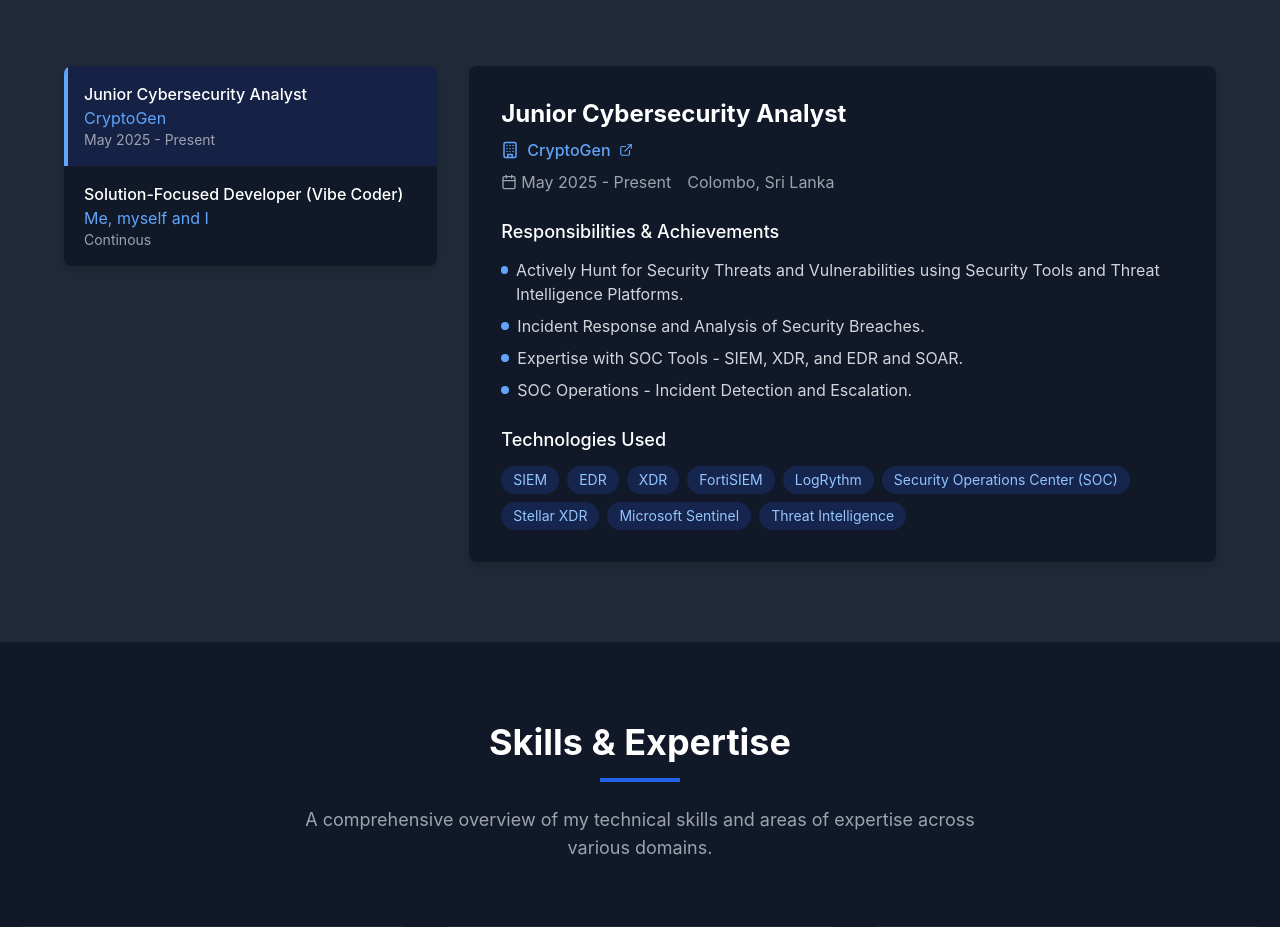
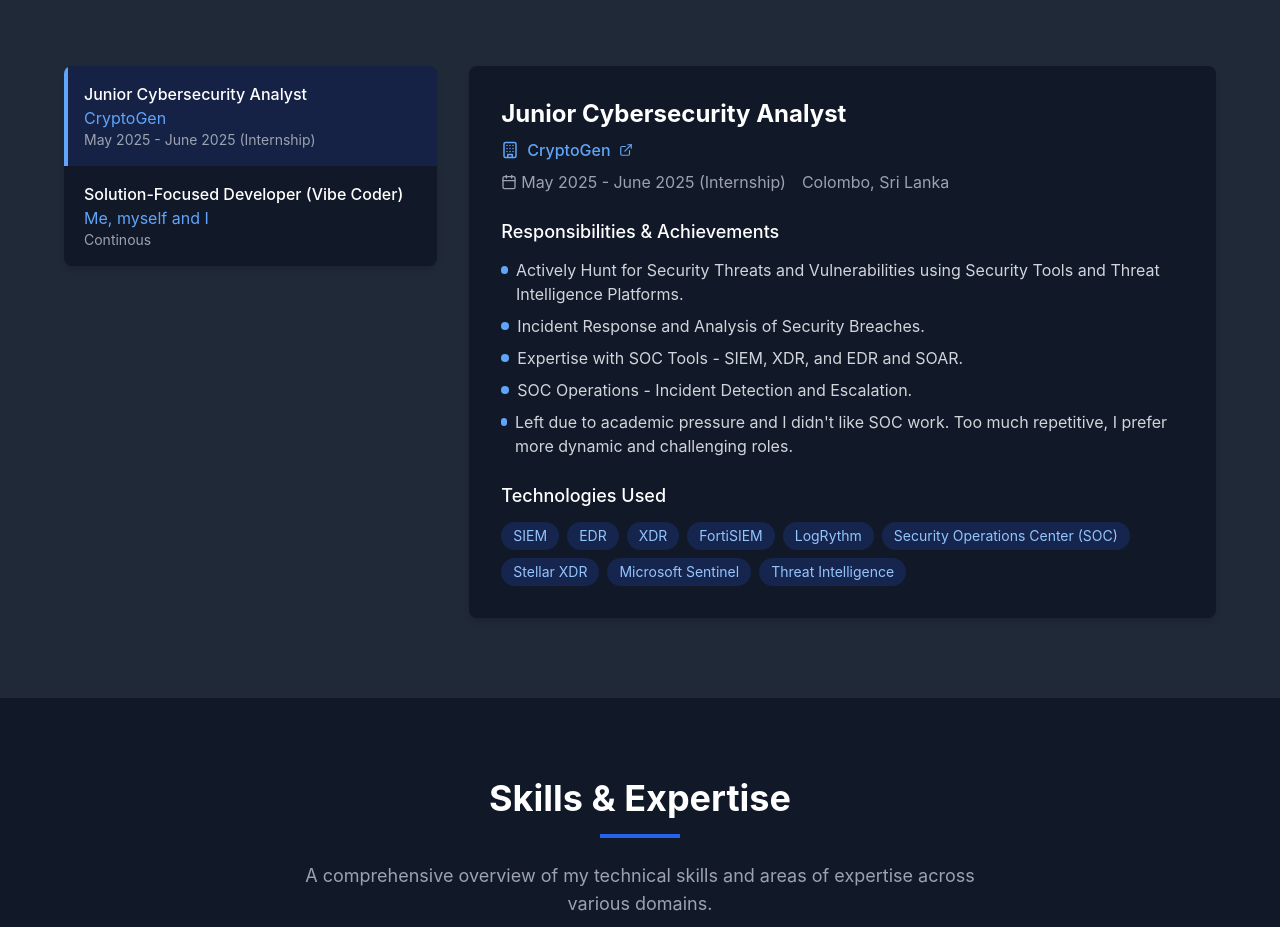
Before and after one commit to Dinuka7L/dinuka-portfolio, a React (Vite) app: page /#/ in a window 1280 px wide. Shown: the part 3001-3928 px from the top of the page. Built offline with nearby package versions, Linux system fonts and the light colour scheme.

Commit message:
Updated job

```diff
--- a/src/components/ExperienceSection.tsx
+++ b/src/components/ExperienceSection.tsx
@@ -16,12 +16,13 @@ const experienceData: Experience[] = [
     title: 'Junior Cybersecurity Analyst',
     company: 'CryptoGen',
     location: 'Colombo, Sri Lanka',
-    period: 'May 2025 - Present',
+    period: 'May 2025 - June 2025 (Internship)',
     description: [
       'Actively Hunt for Security Threats and Vulnerabilities using Security Tools and Threat Intelligence Platforms.',
       'Incident Response and Analysis of Security Breaches.',
       'Expertise with SOC Tools - SIEM, XDR, and EDR and SOAR.',
       'SOC Operations - Incident Detection and Escalation.',
+      'Left due to academic pressure and I didn\'t like SOC work. Too much repetitive, I prefer more dynamic and challenging roles.',
     ],
     technologies: ['SIEM', 'EDR', 'XDR', 'FortiSIEM', 'LogRythm', 'Security Operations Center (SOC)', 'Stellar XDR', 'Microsoft Sentinel', 'Threat Intelligence'],
     companyWebsite: 'https://www.crypto-gen.com/'
--- a/src/components/MyProjectsSection.tsx
+++ b/src/components/MyProjectsSection.tsx
@@ -299,7 +299,7 @@ const cards = [
           <b>The Academia Quiz LMS Platform Help Students Face Exam with more confidence and readiness</b><br /><br />
           The <b>Academia</b> is a stateless(all information processed on client-side) LMS web application I built to help my peer fellow students prepare for their 1st Year ITC-Exam in the Management Program at FMSC of USJ<br />
           <br /><b>Stats and Analytics</b>
-          <br />Within the first 3 days of launch the LMS got close to 400 New Unique Users with 20,000  Edge Requests (1st Week of deployment) reported by Vercel and google analytics. The LMS is still in its early stages, but the initial response has been overwhelmingly positive, with users praising its user-friendly interface and effective learning tools.
+          <br />Within the first 3 days of launch the LMS got close to 600 New Users with 23,000  Edge Requests (1st Week of deployment) reported by Vercel and google analytics. The LMS is still in its early stages, but the initial response has been overwhelmingly positive, with users praising its user-friendly interface and effective learning tools.
           <br /><br /><b>Key Capabilities:</b><br />
           <b>Real Exam Feels, Without the Pressure:</b>
           <p>I created an enviorment to simulate<b>exam-based quizzes</b> that mimics the real exam. So it isn't just about memorizing; it's about getting comfortable with the exam format, managing your time, and building that crucial exam-day stamina.</p><br />
```
